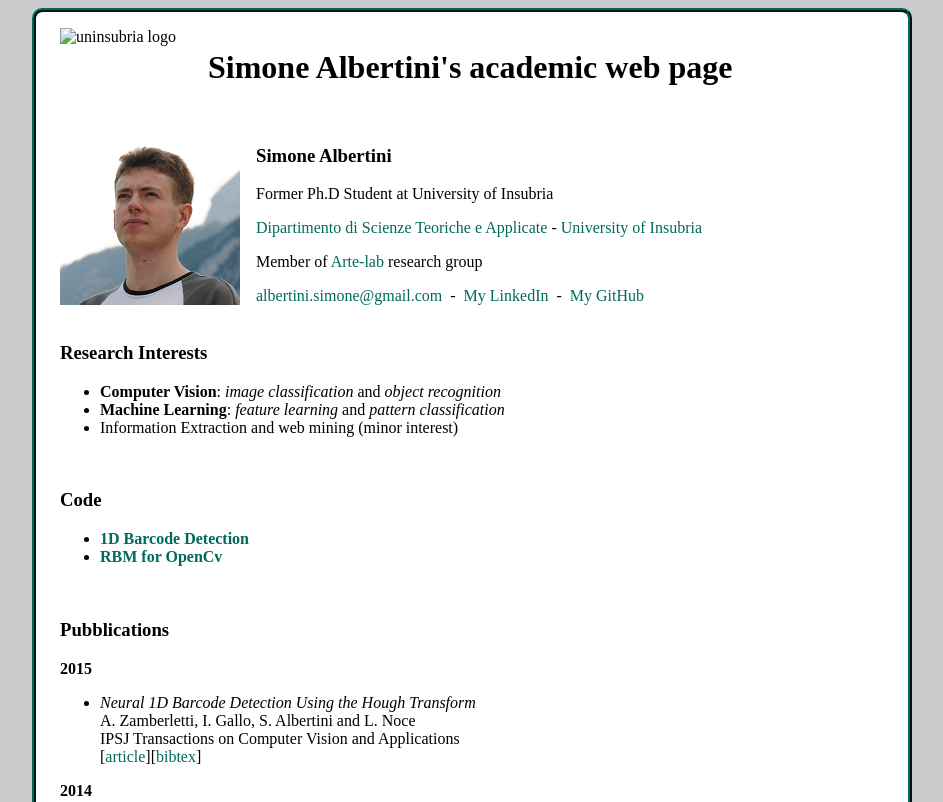
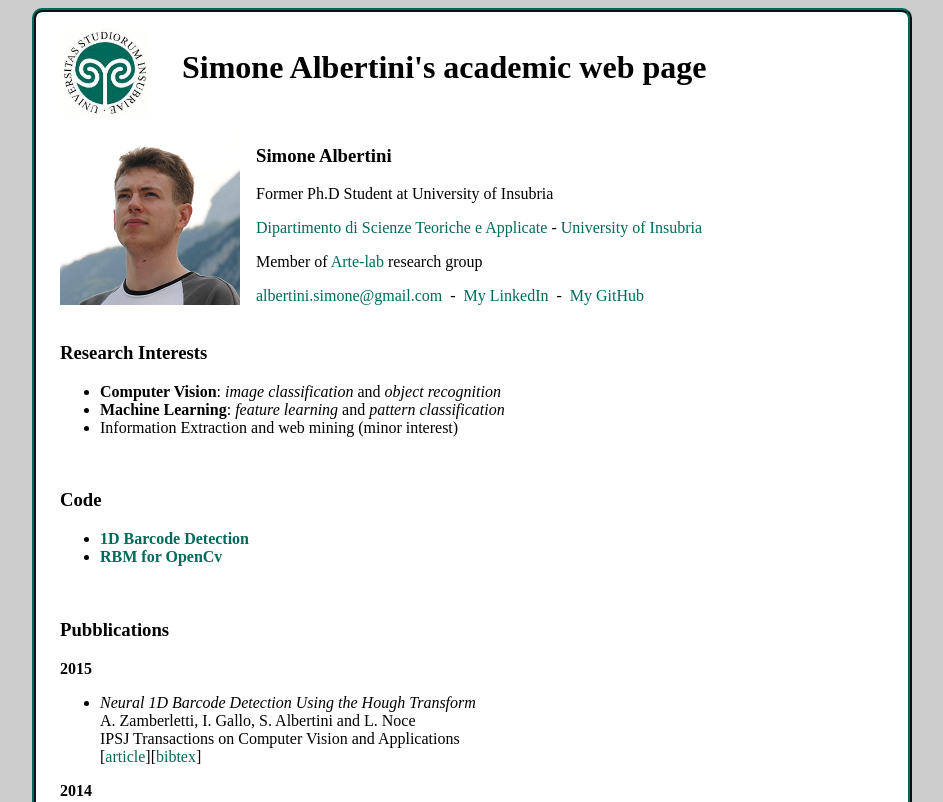
Before and after one commit to SimoneAlbertini/SimoneAlbertini, a plain HTML site: page index.html in a window 1280 px wide. Shown: the top 802 px of the page, without its empty margins (168-1111 px from the left). Drawn offline with Linux system fonts and the light colour scheme.

Commit message:
fix logo

```diff
--- a/index.html
+++ b/index.html
@@ -59,7 +59,7 @@
 	<body>
 	<div class="content">
 
-		<img src="uni-logo.jpg" alt="uninsubria logo" height="90" id="uni-logo" /></td>
+		<img src="res/uni-logo.jpg" alt="uninsubria logo" height="90" id="uni-logo" /></td>
 		<h1>&nbsp;&nbsp;Simone Albertini's academic web page</h1></td>
 
 		<br/>
```
